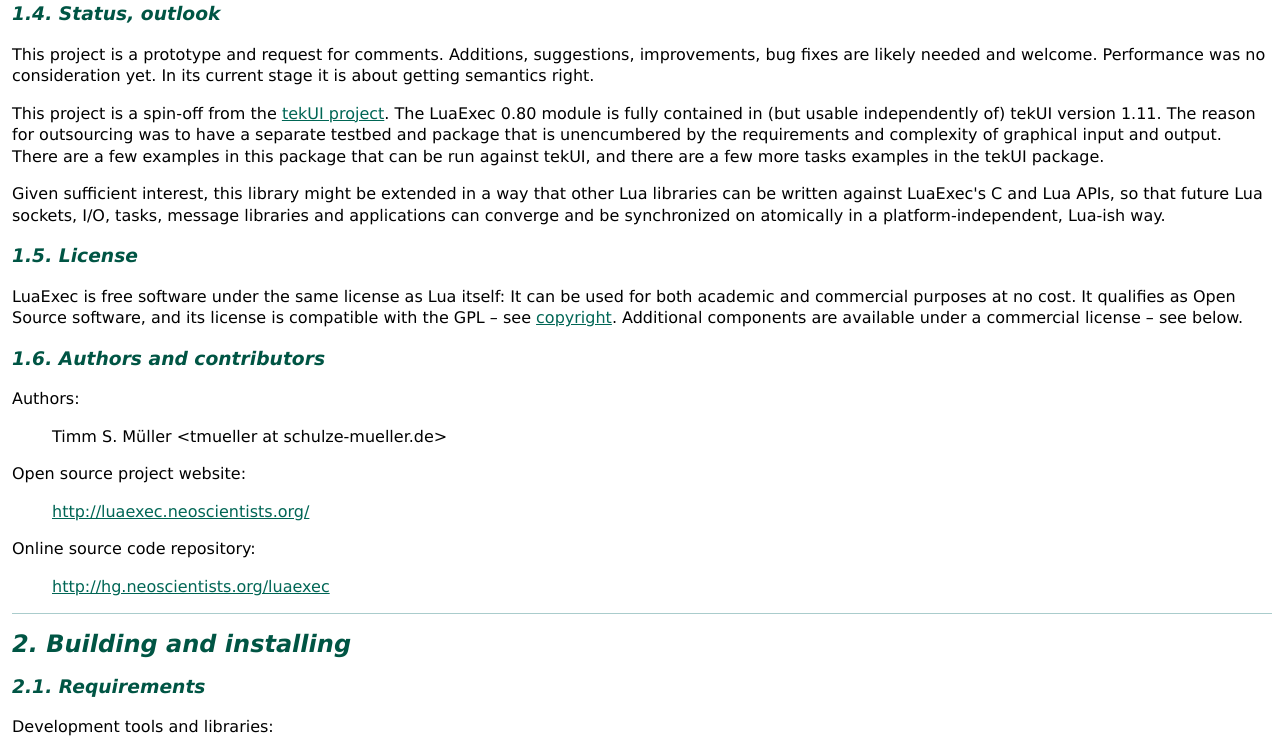
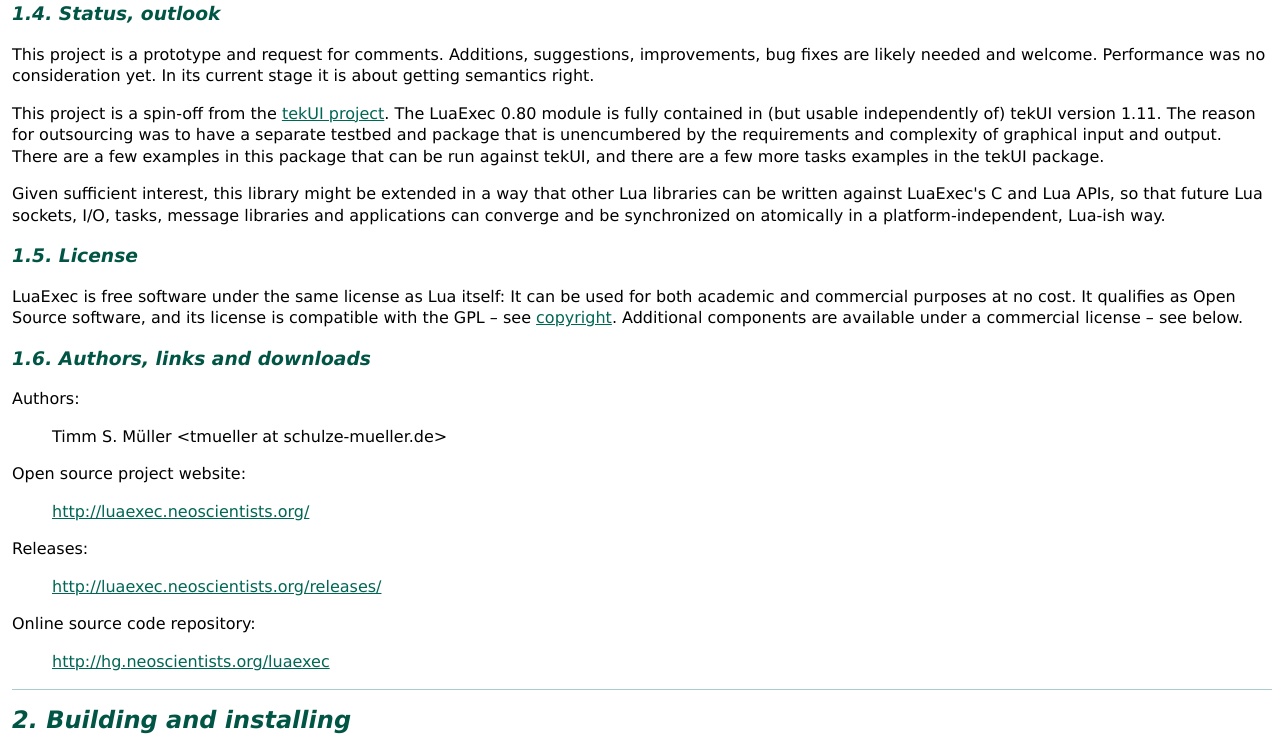
Before and after one commit to RangelReale/luaexec, a plain HTML site: page doc/index.html in a window 1280 px wide. Shown: the part 1310-2058 px from the top of the page. Drawn offline with Linux system fonts and the light colour scheme.

Commit message:
Release link added, some minor quirks corrected

```diff
--- a/doc/index.html
+++ b/doc/index.html
@@ -39,7 +39,7 @@
 								1.5. <a href="#license">License</a>
 							</li>
 							<li style="list-style-type: none">
-								1.6. <a href="#authors">Authors</a>
+								1.6. <a href="#links">Authors, links and downloads</a>
 							</li>
 						</ul>
 					</blockquote>
@@ -206,7 +206,7 @@
 				are available under a commercial license &#8211; see below.
 			</p>
 		</div>
-		<div class="node"><h3><a name="authors" id="authors">1.6. Authors and contributors</a></h3>
+		<div class="node"><h3><a name="links" id="links">1.6. Authors, links and downloads</a></h3>
 			<p>
 				Authors:
 			</p>
@@ -224,6 +224,16 @@
 				<ul>
 					<li style="list-style-type: none">
 						<a href="http://luaexec.neoscientists.org/">http://luaexec.neoscientists.org/</a>
+					</li>
+				</ul>
+			</blockquote>
+			<p>
+				Releases:
+			</p>
+			<blockquote>
+				<ul>
+					<li style="list-style-type: none">
+						<a href="http://luaexec.neoscientists.org/releases/">http://luaexec.neoscientists.org/releases/</a>
 					</li>
 				</ul>
 			</blockquote>
```
Also changed, not shown: doc/manual.html (+1 -1 lines), 2 other files.
